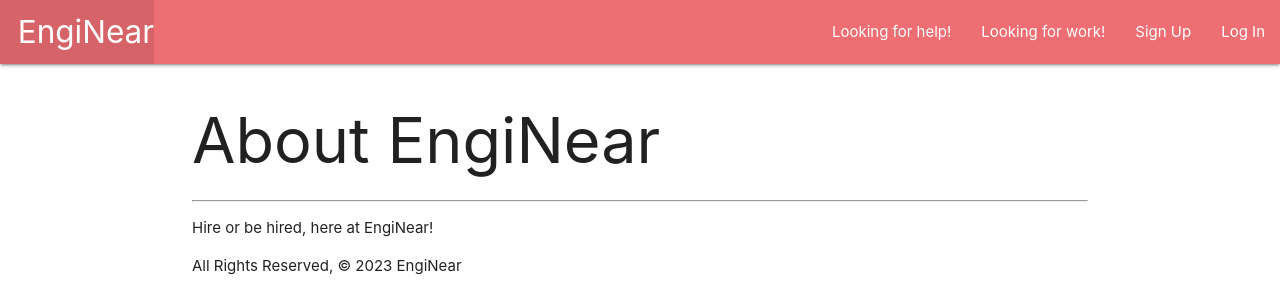
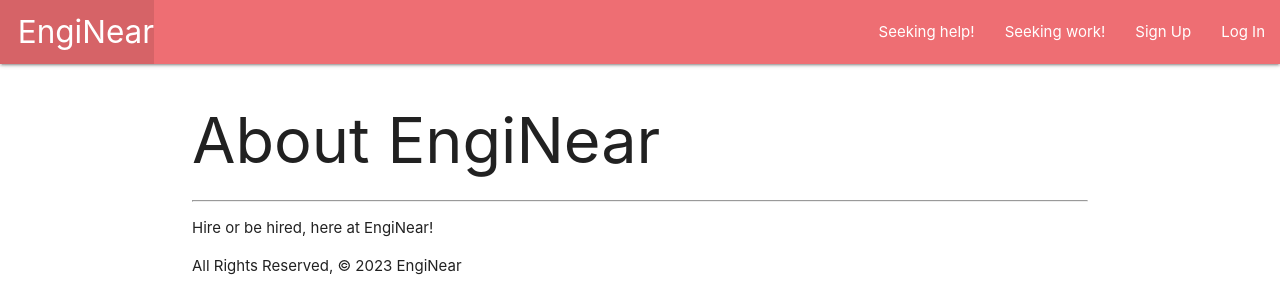
Before and after one commit to skullington4/enginear, a Django app: page / in a window 1280 px wide. Shown: the top 300 px of the page. Run offline with Django 4.2, Linux system fonts and the light colour scheme.

Commit message:
made changes to base html

```diff
--- a/main_app/templates/base.html
+++ b/main_app/templates/base.html
@@ -19,8 +19,8 @@
           <li><a href="{% url 'home' %}" class="left brand-logo">&nbsp;&nbsp;EngiNear</a></li>
         </ul>
         <ul class="right">
-          <li><a href="{% url 'findhelp' %}">Looking for help!</a></li>
-          <li><a href="{% url 'findwork' %}">Looking for work!</a></li>
+          <li><a href="{% url 'seekhelp' %}">Seeking help!</a></li>
+          <li><a href="{% url 'seekwork' %}">Seeking work!</a></li>
           {% if user.is_authenticated %}
             <li><a href="{% url 'about' %}">About me</a></li>
             <li><a href="{% url 'logout' %}">Log Out</a></li>
```
